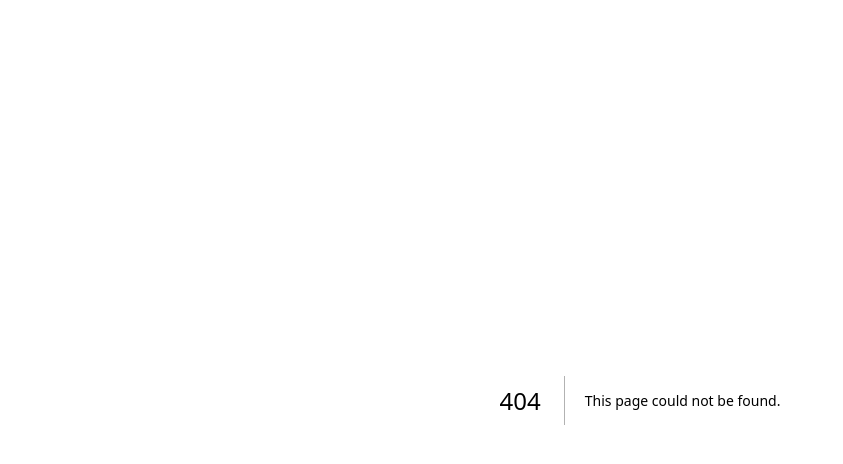
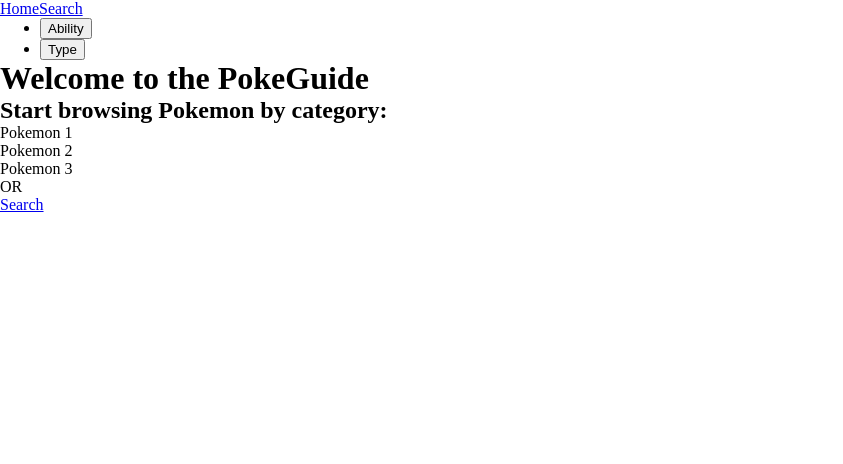
Before and after one commit to syd-stokes/final-project, a Next.js app: page /home in a window 1280 px wide. Before the commit this address had no page. Shown: the top 464 px of the page, without its empty margins (0-843 px from the left). Built offline with nearby package versions, Linux system fonts and the light colour scheme.

Commit message:
HomePage route to render the HomePage component

```diff
--- /dev/null
+++ b/app/home/page.tsx
@@ -0,0 +1,14 @@
+/**
+ * File:       app/home/page.tsx
+ * Created By: Yawavi Nougloze
+ * Purpose:    Route for /home page. All page content is rendered in the
+ *             HomePage component.
+ *
+ * Test using: http://localhost:3000/home
+ */
+
+import HomePage from "@/components/HomePage";
+
+export default function HomeRoute() {
+    return <HomePage/>;
+}
```
